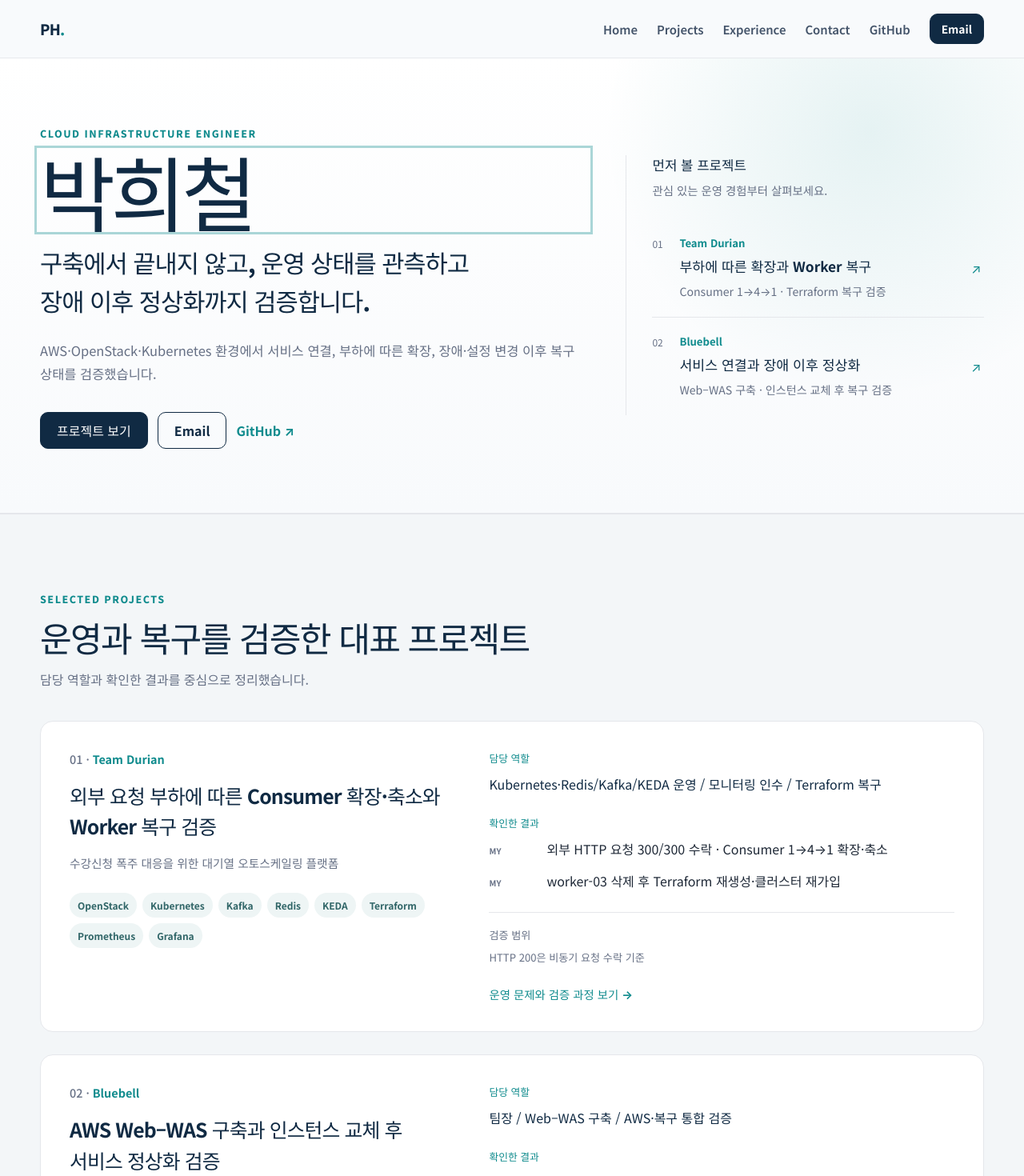
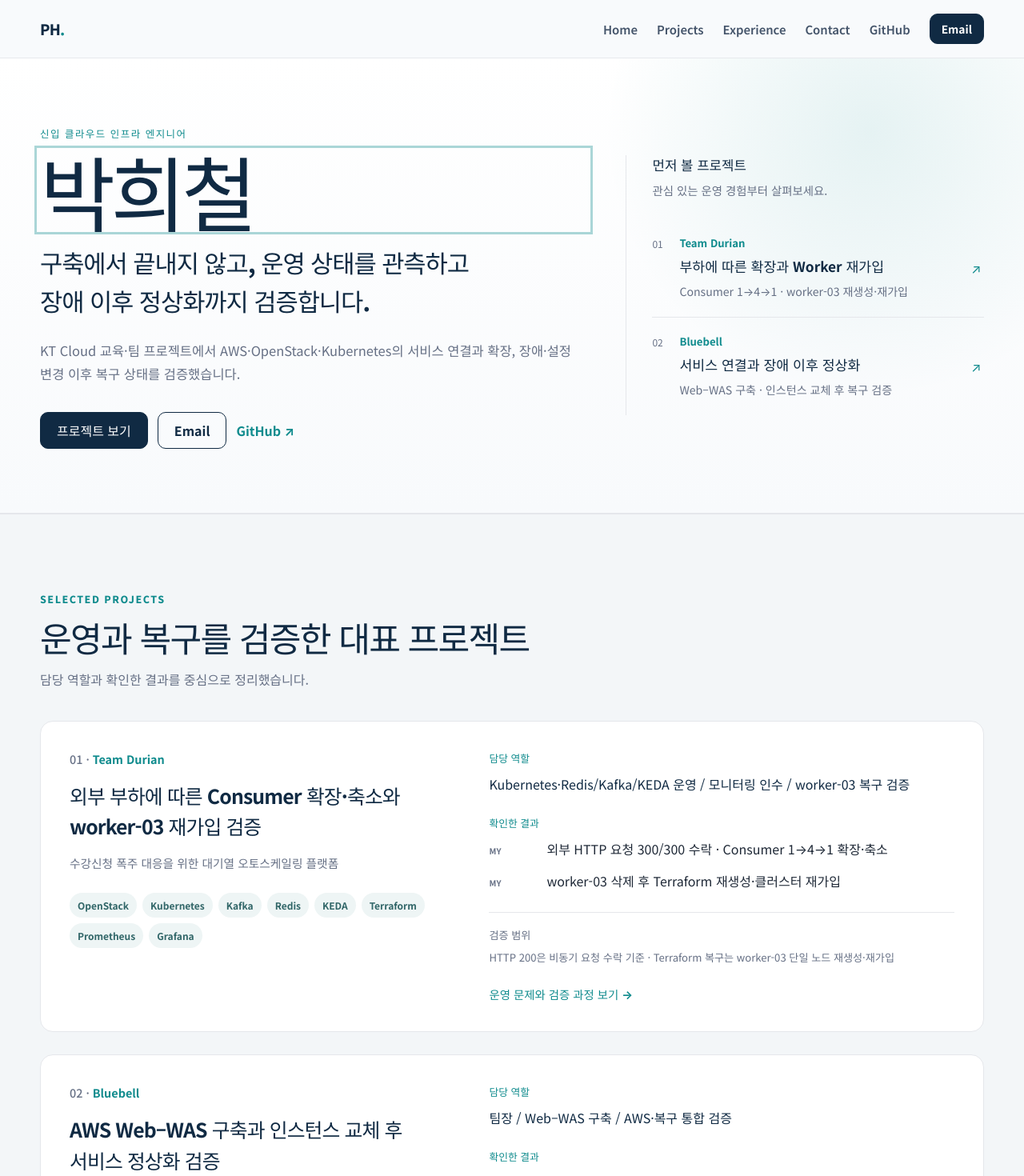
Before and after one commit to wkfkeha784-pixel/cloud-infra-portfolio, a React (Vite) app: page / in a window 1280 px wide. Shown: the top 1470 px of the page at 80% size. Built offline with nearby package versions, Linux system fonts and the light colour scheme.

Commit message:
신입·교육 프로젝트 맥락과 단일 노드 복구 범위 명확화 (#25)

```diff
--- a/index.html
+++ b/index.html
@@ -5,7 +5,7 @@
     <meta name="viewport" content="width=device-width, initial-scale=1.0" />
     <meta
       name="description"
-      content="박희철의 Cloud Infrastructure, Kubernetes Operations, Observability, Recovery Validation 프로젝트 포트폴리오"
+      content="신입 클라우드 인프라 엔지니어 박희철의 교육·팀 프로젝트 포트폴리오. AWS·Kubernetes 운영, 관측·복구 검증과 개인 기여를 소개합니다."
     />
     <meta name="theme-color" content="#102a43" />
     <link rel="icon" type="image/svg+xml" href="/favicon.svg" />
@@ -16,7 +16,7 @@
     <meta property="og:title" content="박희철 | Cloud Infrastructure Engineer" />
     <meta
       property="og:description"
-      content="AWS·OpenStack·Kubernetes 서비스 통합, 운영·복구 검증과 프로젝트별 개인 기여를 소개합니다."
+      content="KT Cloud 교육·팀 프로젝트의 AWS·OpenStack·Kubernetes 운영·복구 검증과 개인 기여를 소개합니다."
     />
     <meta property="og:image" content="https://cloud-infra-portfolio.vercel.app/social/portfolio.png" />
     <meta property="og:image:type" content="image/png" />
@@ -27,7 +27,7 @@
     <meta name="twitter:title" content="박희철 | Cloud Infrastructure Engineer" />
     <meta
       name="twitter:description"
-      content="AWS·OpenStack·Kubernetes 서비스 통합, 운영·복구 검증과 프로젝트별 개인 기여를 소개합니다."
+      content="KT Cloud 교육·팀 프로젝트의 AWS·OpenStack·Kubernetes 운영·복구 검증과 개인 기여를 소개합니다."
     />
     <meta name="twitter:image" content="https://cloud-infra-portfolio.vercel.app/social/portfolio.png" />
     <meta name="twitter:image:alt" content="박희철의 클라우드 인프라 포트폴리오" />
--- a/src/data/projects.ts
+++ b/src/data/projects.ts
@@ -67,13 +67,13 @@ export const projects: Project[] = [
     tags: ['OpenStack', 'Kubernetes', 'Kafka', 'Redis', 'KEDA', 'Terraform', 'Prometheus', 'Grafana'],
     home: {
       group: 'featured',
-      headline: '외부 요청 부하에 따른 Consumer 확장·축소와 Worker 복구 검증',
-      role: 'Kubernetes·Redis/Kafka/KEDA 운영 / 모니터링 인수 / Terraform 복구',
+      headline: '외부 부하에 따른 Consumer 확장·축소와 worker-03 재가입 검증',
+      role: 'Kubernetes·Redis/Kafka/KEDA 운영 / 모니터링 인수 / worker-03 복구 검증',
       results: [
         { scope: 'MY', text: '외부 HTTP 요청 300/300 수락 · Consumer 1→4→1 확장·축소' },
         { scope: 'MY', text: 'worker-03 삭제 후 Terraform 재생성·클러스터 재가입' },
       ],
-      note: 'HTTP 200은 비동기 요청 수락 기준',
+      note: 'HTTP 200은 비동기 요청 수락 기준 · Terraform 복구는 worker-03 단일 노드 재생성·재가입',
       linkLabel: '운영 문제와 검증 과정 보기',
     },
     architecture: [
--- a/src/pages/Home.tsx
+++ b/src/pages/Home.tsx
@@ -11,7 +11,7 @@ export default function Home() {
       <section className="hero">
         <div className="container hero-grid">
           <div>
-            <span className="eyebrow">CLOUD INFRASTRUCTURE ENGINEER</span>
+            <span className="eyebrow">신입 클라우드 인프라 엔지니어</span>
             <h1>박희철</h1>
             <p className="hero-lead">
               구축에서 끝내지 않고, 운영 상태를 관측하고
@@ -19,7 +19,7 @@ export default function Home() {
               장애 이후 정상화까지 검증합니다.
             </p>
             <p className="hero-support">
-              AWS·OpenStack·Kubernetes 환경에서 서비스 연결, 부하에 따른 확장,
+              KT Cloud 교육·팀 프로젝트에서 AWS·OpenStack·Kubernetes의 서비스 연결과 확장,
               장애·설정 변경 이후 복구 상태를 검증했습니다.
             </p>
             <div className="hero-actions">
@@ -42,8 +42,8 @@ export default function Home() {
                   <span className="hero-project-number" aria-hidden="true">01</span>
                   <span className="hero-project-copy">
                     <span className="hero-project-name">Team Durian</span>
-                    <strong>부하에 따른 확장과 Worker 복구</strong>
-                    <span className="hero-project-description">Consumer 1→4→1 · Terraform 복구 검증</span>
+                    <strong>부하에 따른 확장과 Worker 재가입</strong>
+                    <span className="hero-project-description">Consumer 1→4→1 · worker-03 재생성·재가입</span>
                   </span>
                   <span className="hero-project-arrow" aria-hidden="true">↗</span>
                 </Link>
@@ -106,6 +106,7 @@ export default function Home() {
               <div className="timeline-content">
                 <span className="timeline-category">학력</span>
                 <h3>육군사관학교 전자공학과 졸업</h3>
+                <p>전자공학·군사학 전공 · 공학사·군사학사 취득</p>
               </div>
             </article>
             <article>
@@ -114,7 +115,7 @@ export default function Home() {
                 <span className="timeline-category">군 경력</span>
                 <h3>대한민국 육군 · 정보통신 병과 장교</h3>
                 <p>예비역 중위</p>
-                <p>조직·인원 운영 · 절차 기반 임무 수행 · 현장 이슈 대응 · 보고·문서화</p>
+                <p>통신작전·운용계획, 장비 점검·정비 일정 관리, 위험성평가·재난 대비 업무</p>
               </div>
             </article>
             <article>
```
Also changed, not shown: 1 other file (tests, documents, lock files or other folders).
